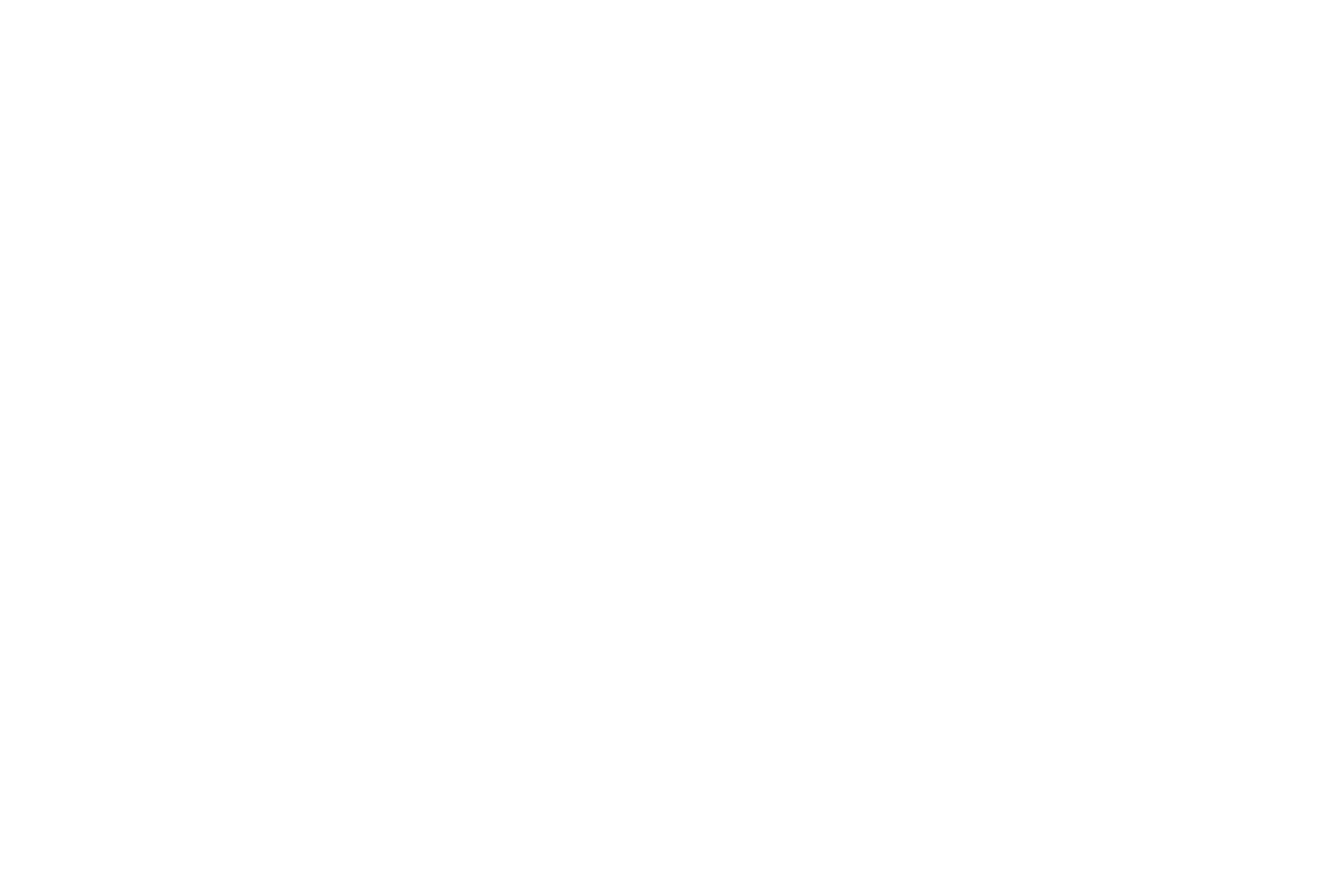
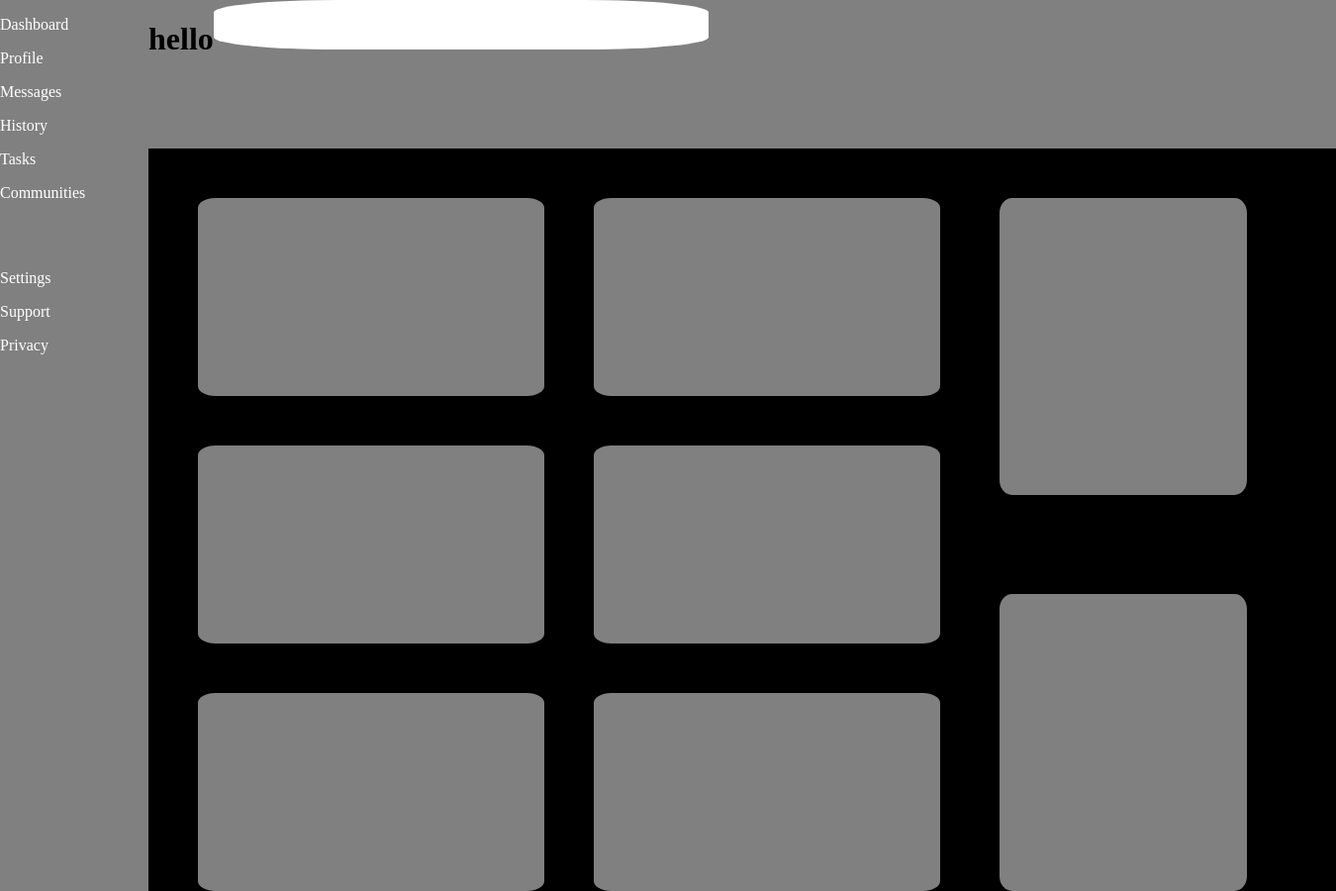
Before and after one commit to Sudhar2303/mern-dashboard, a plain HTML site: page index.html in a window 1280 px wide. Shown: the whole page at 99% size, 1350 px wide, since content can reach past the window. Before the commit the page ends 800 px from the top, so only its background shows below. Drawn offline with Linux system fonts and the light colour scheme.

Commit message:
Layout complete

```diff
--- a/assets/css/style.css
+++ b/assets/css/style.css
@@ -1,8 +1,94 @@
 *
 {
     box-sizing: border-box;
+
+
 }
 body
 {
     margin: 0px;
+    background-color: black;
 }
+.dashboard
+{
+    position: absolute;
+    margin: 0;
+    background-color: gray;
+    height: 900px;
+    width: 150px;
+    color: white;
+}
+.header
+{
+    position: absolute;
+    margin-left:150px;
+    height: 150px;
+    width: 1200px;
+    background-color: gray;
+    display:flex;
+}
+#search-bar
+{
+    height: 50px;
+    border-radius: 25% 25% 25% 25%;
+    width: 500px;
+    background-color: white;
+}
+.Container
+{
+    position: absolute;
+    height: 200px;
+    width: 350px;
+    border-radius: 5%;
+    background-color: gray;
+}
+#first
+{
+    margin-top: 200px;
+    margin-left: 200px;
+}
+#second
+{
+    margin-top: 200px;
+    margin-left: 600px;
+}
+#third
+{
+    margin-top: 450px;
+    margin-left: 200px;
+}
+#forth
+{
+    margin-top: 450px;
+    margin-left: 600px;
+}
+#fifth
+{
+    margin-top: 700px;
+    margin-left: 200px;
+}
+#sixth
+{
+    margin-top: 700px;
+    margin-left: 600px;
+}
+.aside-container
+{
+    height: 300px;
+    width: 250px;
+    position: absolute;
+    margin-top: 200px;
+    margin-left: 1010px;
+    background-color: gray;
+    border-radius: 5%;
+}
+#annoncement
+{
+    margin-top: 200px;
+    margin-left: 1010px;
+}
+#people
+{
+    margin-top: 600px;
+    margin-left: 1010px;
+}
--- a/index.html
+++ b/index.html
@@ -3,9 +3,55 @@
 <head>
     <meta charset="UTF-8">
     <meta name="viewport" content="width=device-width, initial-scale=1.0">
+    <link rel="stylesheet" href="assets/css/style.css"/>
     <title>Dashboard</title>
+    <style>
+
+    </style>
 </head>
 <body>
+    <header class = "header">
+        <h1>hello</h1>
+        <div  id = "search-bar">
 
+        </div>
+    </header>
+    <section class = "dashboard">
+        <p>Dashboard</p>
+        <p>Profile</p>
+        <p>Messages</p>
+        <p>History</p>
+        <p>Tasks</p>
+        <p>Communities</p>
+        <br>
+        <br>
+        <p>Settings</p>
+        <p>Support</p>
+        <p>Privacy</p>
+    </section>
+    <section class = "Container" id = "first">
+
+    </section>
+    <section class = "Container" id = "second">
+
+    </section>
+    <section class = "Container" id = "third">
+
+    </section>
+    <section class = "Container" id = "forth">
+
+    </section>
+    <section class = "Container" id = "fifth">
+
+    </section>
+    <section class = "Container" id = "sixth">
+
+    </section>
+    <aside class = aside-container id="annoncement">
+
+    </aside>
+    <aside class = aside-container id="people">
+
+    </aside>
 </body>
 </html>
```
